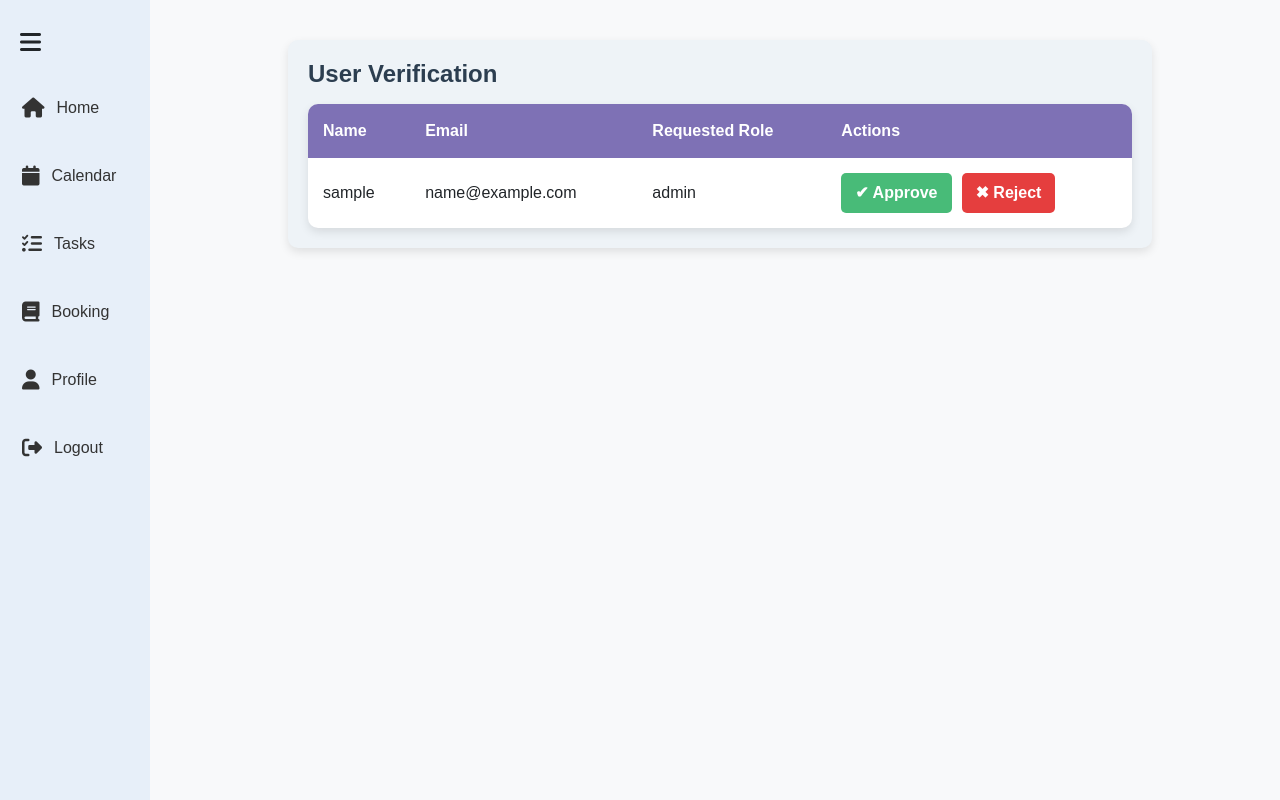
After one commit to sirithatthamrong/SWE-P1, a Flask app: template app/templates/verification.html in a window 1280 px wide. The commit adds this page. Run offline with Flask 3, Linux system fonts and the light colour scheme; the template is opened without the code that fills it: most values are stand-ins (such as "Sample title", 1, 10 or a date in 2020).

Commit message:
Feat: Users signing up can now request a role and admin can approve in the verification page. Refactor: removed _page from routes names

```diff
--- /dev/null
+++ b/app/static/css/verification.css
@@ -0,0 +1,108 @@
+/* General Page Styling */
+body {
+    font-family: 'Poppins', sans-serif;
+    background-color: #f8f9fa;
+    margin: 0;
+    padding: 0;
+}
+
+/* Container for User Verification */
+.verification-container {
+    max-width: 80%;
+    margin: 20px auto;
+    padding: 20px;
+    background: #eef3f7;
+    border-radius: 10px;
+    box-shadow: 0px 4px 10px rgba(0, 0, 0, 0.1);
+}
+
+/* Title Styling */
+h2 {
+    font-size: 24px;
+    font-weight: bold;
+    color: #2c3e50;
+    text-align: left;
+    margin-bottom: 15px;
+}
+
+/* Verification Table Styling */
+.verification-table {
+    width: 100%;
+    border-collapse: collapse;
+    background: white;
+    border-radius: 10px;
+    overflow: hidden;
+    box-shadow: 0px 4px 10px rgba(0, 0, 0, 0.1);
+}
+
+/* Table Header */
+.verification-table thead {
+    background: #7e71b5;
+    color: white;
+}
+
+/* Table Header and Data */
+.verification-table th, .verification-table td {
+    padding: 15px;
+    text-align: left;
+    font-size: 16px;
+}
+
+/* Alternating Row Background */
+.verification-table tr:nth-child(even) {
+    background: #f9f9f9;
+}
+
+/* Hover Effect */
+.verification-table tbody tr:hover {
+    background: #f1f7ff;
+    transition: 0.3s;
+}
+
+/* Button Container */
+.action-buttons {
+    display: flex;
+    gap: 10px;
+}
+
+/* Approve & Reject Button */
+.approve-btn, .reject-btn {
+    padding: 8px 14px;
+    border: none;
+    border-radius: 5px;
+    cursor: pointer;
+    font-weight: bold;
+}
+
+/* Approve Button */
+.approve-btn {
+    background: #48BB78;
+    color: white;
+}
+
+/* Reject Button */
+.reject-btn {
+    background: #E53E3E;
+    color: white;
+}
+
+/* Hover Effects */
+.approve-btn:hover {
+    background: #38A169;
+}
+
+.reject-btn:hover {
+    background: #C53030;
+}
+
+/* Responsive Design */
+@media (max-width: 1024px) {
+    .verification-container {
+        max-width: 95%;
+    }
+
+    .verification-table th, .verification-table td {
+        font-size: 14px;
+        padding: 10px;
+    }
+}
--- a/app/templates/base.html
+++ b/app/templates/base.html
@@ -16,10 +16,13 @@
         <li><i class="fas fa-bars menu-toggle"></i></li>
         <li><a href="{{ url_for('main.home') }}"><i class="fas fa-home"></i> <span>Home</span></a></li>
         <li><a href="{{ url_for('main.calendar') }}"><i class="fas fa-calendar"></i> <span>Calendar</span></a></li>
-        <li><a href="{{ url_for('main.tasks_page') }}"><i class="fas fa-tasks"></i> <span>Tasks</span></a></li>
+        <li><a href="{{ url_for('main.tasks') }}"><i class="fas fa-tasks"></i> <span>Tasks</span></a></li>
         <li><a href="{{ url_for('main.booking') }}"><i class="fas fa-book"></i> <span>Booking</span></a></li>
         {% if session['user_role'] in ['technician', 'admin'] %}
-        <li><a href="{{ url_for('main.inventory_page') }}"><i class="fas fa-boxes"></i> <span>Inventory</span></a></li>
+        <li><a href="{{ url_for('main.inventory') }}"><i class="fas fa-boxes"></i> <span>Inventory</span></a></li>
+        {% endif %}
+        {% if session['user_role'] in ['admin'] %}
+        <li><a href="{{ url_for('main.verification') }}"><i class="fa-solid fa-person-circle-check"></i> <span>Verification</span></a></li>
         {% endif %}
 
         <li><a href="{{ url_for('main.profile') }}"><i class="fas fa-user"></i> <span>Profile</span></a></li>
--- a/app/templates/inventory.html
+++ b/app/templates/inventory.html
@@ -43,7 +43,7 @@
                     {% endif %}
                 </td>
 
-                <form action="{{ url_for('main.inventory_page') }}" method="POST">
+                <form action="{{ url_for('main.inventory') }}" method="POST">
                     <td>
                         <input type="number"
                                name="new_quantity"
--- a/app/templates/tasks.html
+++ b/app/templates/tasks.html
@@ -173,7 +173,7 @@
             </div>
 
             <div class="tab-content" id="create">
-                <form action="{{ url_for('main.tasks_page') }}" method="POST" class="create-task-form">
+                <form action="{{ url_for('main.tasks') }}" method="POST" class="create-task-form">
 
                     <div class="form-group">
                         <label for="task_name">Task Name</label>
--- /dev/null
+++ b/app/templates/verification.html
@@ -0,0 +1,39 @@
+{% extends "base.html" %}
+{% block title %}User Verification{% endblock %}
+
+{% block content %}
+<div class="verification-container">
+    <h2>User Verification</h2>
+
+    <table class="verification-table">
+        <thead>
+            <tr>
+                <th>Name</th>
+                <th>Email</th>
+                <th>Requested Role</th>
+                <th>Actions</th>
+            </tr>
+        </thead>
+        <tbody>
+            {% for user in users %}
+            <tr>
+                <td>{{ user.username }}</td>
+                <td>{{ user.email }}</td>
+                <td>{{ user.requested_role }}</td>
+                <td class="action-buttons">
+                    <form action="{{ url_for('main.approve_user', user_id=user.user_id) }}" method="POST">
+                        <button type="submit" class="approve-btn">✔ Approve</button>
+                    </form>
+                    <form action="{{ url_for('main.reject_user', user_id=user.user_id) }}" method="POST">
+                        <button type="submit" class="reject-btn">✖ Reject</button>
+                    </form>
+                </td>
+            </tr>
+            {% endfor %}
+        </tbody>
+    </table>
+</div>
+
+<!-- Link CSS -->
+<link rel="stylesheet" href="{{ url_for('static', filename='css/verification.css') }}">
+{% endblock %}
```
Also changed, not shown: app/routes.py (+40 -9 lines), app/services/auth_service.py (+17 -5 lines), app/services/verification_service.py (added, +53 -0 lines), app/static/js/verification.js (added, +20 -0 lines), sql/logic/functions.sql (+19 -0 lines).
